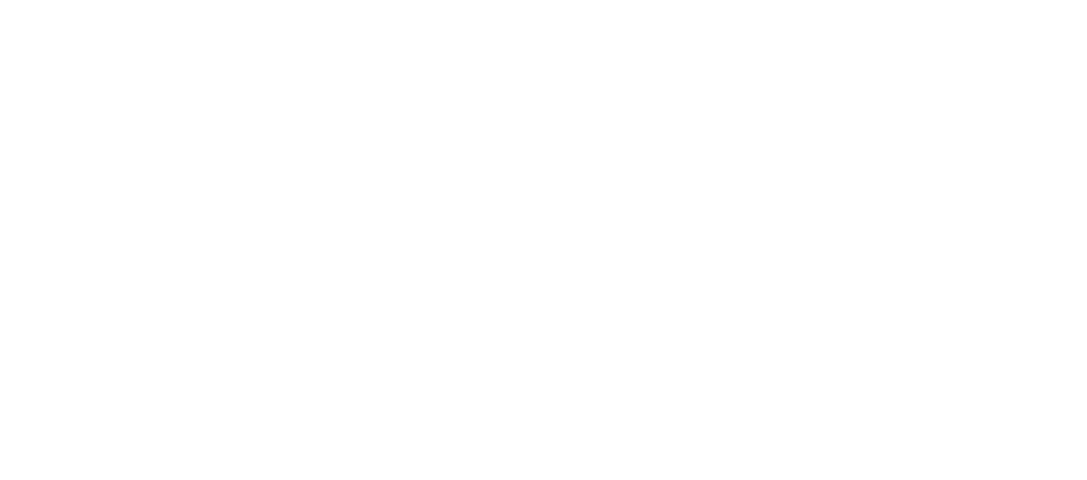
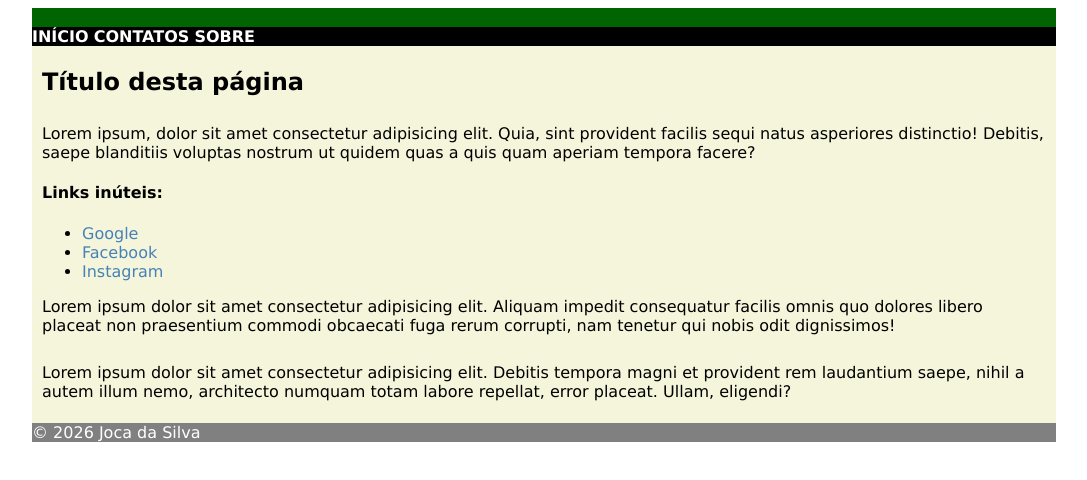
Before and after one commit to kayque001-cyber/Front-end-UC--2, a plain HTML site: page HeloWord/index.html in a window 1280 px wide. Shown: the whole page, without its empty margins (96-1183 px from the left). Drawn offline with Linux system fonts and the light colour scheme.

Commit message:
Update index.html

```diff
--- a/HeloWord/index.html
+++ b/HeloWord/index.html
@@ -1,11 +1,136 @@
 <!DOCTYPE html>
-<html lang="pt-br">
+<html lang="pt-BR">
+
 <head>
     <meta charset="UTF-8">
     <meta name="viewport" content="width=device-width, initial-scale=1.0">
+    <!-- Folhas de estilo da página -->
+    <style>
+        /* Reset para padronizar estilos com alguns navegadores */
+        * {
+            box-sizing: border-box;
+            outline: none;
+        }
+
+        /* Fonte padrão da página */
+        html,
+        body {
+            font-family: 'Lucida Sans', 'Lucida Sans Regular', 'Lucida Grande', 'Lucida Sans Unicode', Geneva, Verdana, sans-serif;
+            font-size: 16px;
+            /* O estilo acima define uma unidade "rem", ou seja, 1rem = 16px */
+        }
+
+        /*  Padroniza os links */
+        a {
+            color: steelblue;
+            text-decoration: none;
+        }
+
+        a:hover {
+            color: orangered;
+        }
+
+        /* wrap - Container principal */
+        #wrap {
+            /* Define a largura máxima em pixels */
+            max-width: 1024px;
+
+            /* Centraliza o bloco */
+            margin: auto;
+        }
+
+        /* Estiliza <header> */
+        #header {
+            background-color: darkgreen;
+            color: pink;
+        }
+
+        /* Estiliza menu principal */
+        #nav {
+            background-color: black;
+        }
+
+        /* Estiliza links do menu principal */
+        #nav a {
+            color: white;
+            text-decoration: none;
+            text-transform: uppercase;
+            font-weight: bold;
+        }
+
+        /* Quando o ponteiro do mouse estiver aqui */
+        #nav a:hover {
+            color: yellow;
+        }
+
+        /* main - Conteúdo principal da página */
+        main {
+            background-color: beige;
+            padding: 10px;
+        }
+
+        /* Estilza rodapé */
+        #footer {
+            background-color: grey;
+            color: white;
+        }
+
+        /* Ajusta título e o último parágrafo da página */
+        main>h2:first-child,
+        main>p:last-child {
+            margin: 0;
+            padding: .75rem 0;
+        }
+    </style>
     <title>Document</title>
 </head>
+
 <body>
 
+    <!-- Elemento principal do layout -->
+    <div id="wrap">
+
+        <!-- Cabeçalho com logo e nome do site -->
+        <header id="header">
+            <a href="index.html">
+                <img src="" alt="">
+            </a>
+        </header>
+
+        <!-- Menu principal -->
+        <nav id="nav">
+            <a href="index.html">Início</a>
+            <a href="contacts.html">Contatos</a>
+            <a href="about.html">Sobre</a>
+        </nav>
+
+        <!-- Conteúdo -->
+        <main>
+            <h2>Título desta página</h2>
+            <p>Lorem ipsum, dolor sit amet consectetur adipisicing elit. Quia, sint provident facilis sequi natus
+                asperiores distinctio! Debitis, saepe blanditiis voluptas nostrum ut quidem quas a quis quam aperiam
+                tempora facere?</p>
+            <h4>Links inúteis:</h4>
+            <ul>
+                <li><a href="https://google.com">Google</a></li>
+                <li><a href="https://facebook.com">Facebook</a></li>
+                <li><a href="https://instagram.com">Instagram</a></li>
+            </ul>
+            <p>Lorem ipsum dolor sit amet consectetur adipisicing elit. Aliquam impedit consequatur facilis omnis quo
+                dolores libero placeat non praesentium commodi obcaecati fuga rerum corrupti, nam tenetur qui nobis odit
+                dignissimos!</p>
+            <p>Lorem ipsum dolor sit amet consectetur adipisicing elit. Debitis tempora magni et provident rem
+                laudantium saepe, nihil a autem illum nemo, architecto numquam totam labore repellat, error placeat.
+                Ullam, eligendi?</p>
+        </main>
+
+        <!-- Rodapé -->
+        <footer id="footer">
+            &copy; 2026 Joca da Silva
+        </footer>
+
+    </div>
+
 </body>
+
 </html>
```
